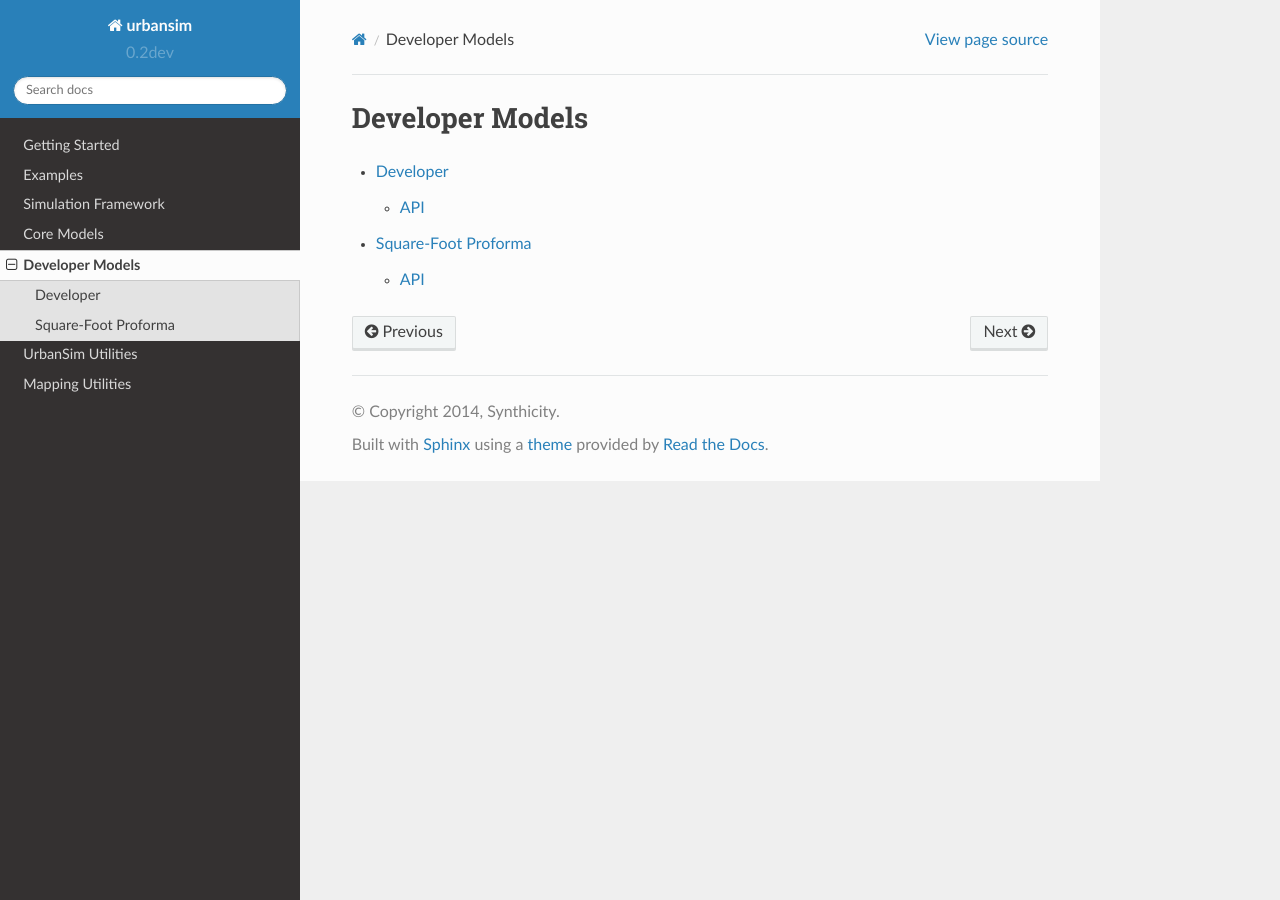
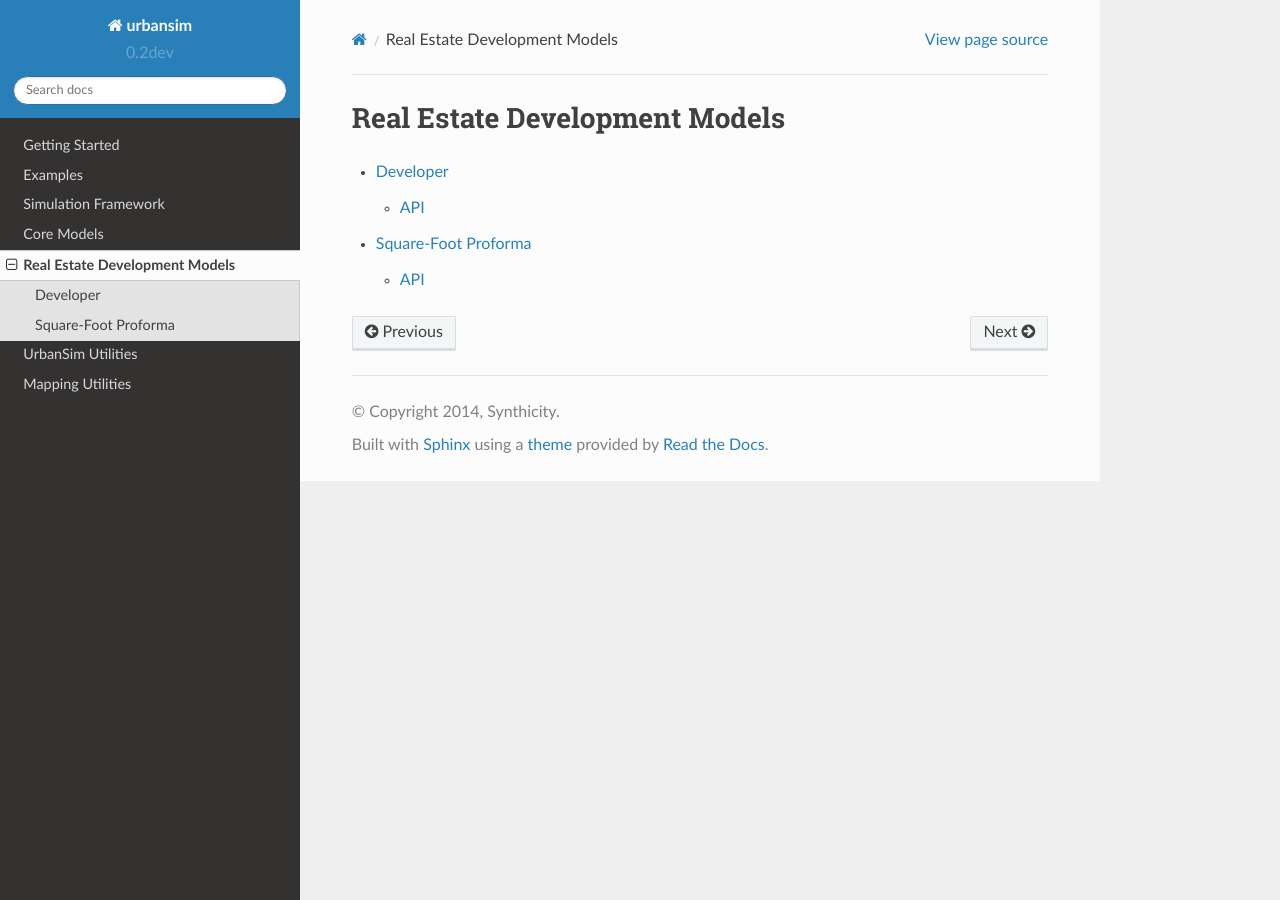
Before and after one commit to UDST/urbansim, a Sphinx documentation site: the page built from docs/developer/index.rst, in a window 1280 px wide. Built offline with Sphinx 7.4.7 and the Read the Docs theme 2.0.0, drawn with Linux system fonts in a browser that asks for light colours.

```diff
--- a/docs/developer/index.rst
+++ b/docs/developer/index.rst
@@ -1,5 +1,5 @@
-Developer Models
-================
+Real Estate Development Models
+==============================
 
 .. toctree::
    :maxdepth: 2
--- a/docs/examples.rst
+++ b/docs/examples.rst
@@ -4,7 +4,7 @@ Examples
 Basic Example - Residential Price Hedonic
 -----------------------------------------
 
-A fairly complete case study of using UrbanSim can be shown entirely within a single IPython Notebook, as is the case with `this Notebook <http://nbviewer.ipython.org/github/synthicity/sanfran_urbansim/blob/86013bc11247d2e58d04bf52ee5462a927003f58/Hedonic%20Example.ipynb>`_ from the `example repository <https://github.com/synthicity/sanfran_urbansim>`_.
+A fairly complete case study of using UrbanSim can be shown entirely within a single IPython Notebook, as is the case with `this Notebook <http://nbviewer.ipython.org/github/synthicity/sanfran_urbansim/blob/6539736cbc9dbe5bbe4e2cd4559168308d46ded0/Hedonic%20Example.ipynb>`_ from the `example repository <https://github.com/synthicity/sanfran_urbansim>`_.
 
 As the canonical example of using UrbanSim, take the case of a residential sales hedonic model used to perform an ordinary least squares regression on a table of building price data. The best practice would be to store the building data in a Pandas HDFStore, and the buildings table can include millions of rows (all of the buildings in a region) and attributes like square footage, lot size, number of bedrooms and bathrooms and the like. Importantly, the dependent variable should also be included which in this case might be the assessed or observed price of each unit.  The example repository includes sample data so that this Notebook can be executed.
 
```
